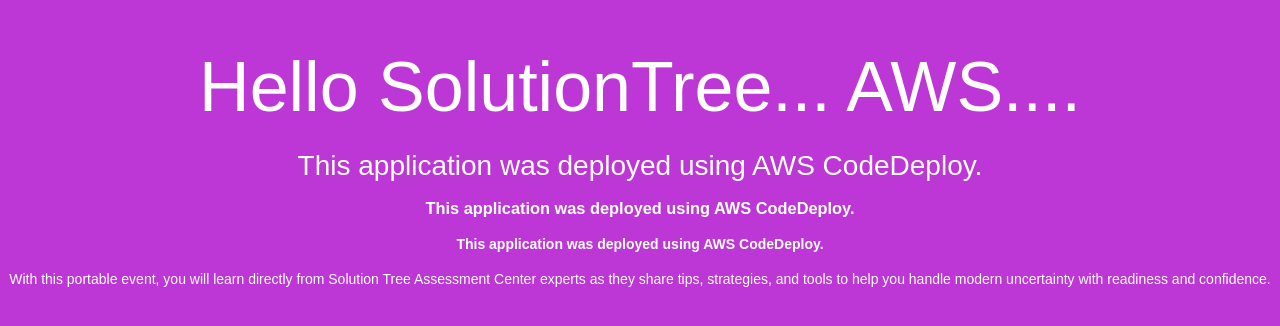
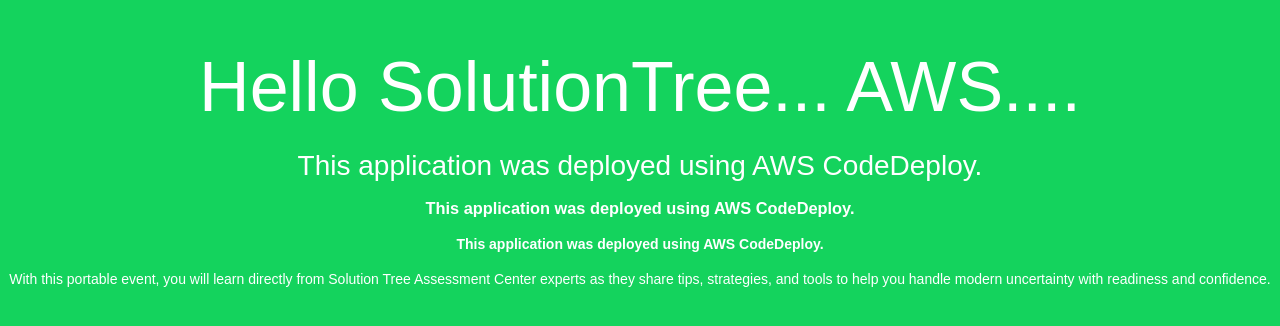
Before and after one commit to gjoseph-suyati/phpdemo, a PHP site: page /index.html in a window 1280 px wide. Shown: the top 326 px of the page. Run offline with PHP 8.4, Linux system fonts and the light colour scheme.

Commit message:
code updated

```diff
--- a/index.html
+++ b/index.html
@@ -6,7 +6,7 @@
   <style>
     body {
       color: #ffffff;
-      background-color: #bc37d6;
+      background-color: #14d35d;
       font-family: Arial, sans-serif;
       font-size: 14px;
     }
--- a/index.php
+++ b/index.php
@@ -24,7 +24,7 @@
   </style>
 </head>
  <body>
-  <?php echo '<h1>.............Hello SolutionTree..............</h1>'; ?>
+  <?php echo '<h1>Hello SolutionTree..</h1>'; ?>
   <h2>
   <?php
     echo gethostname();
```
